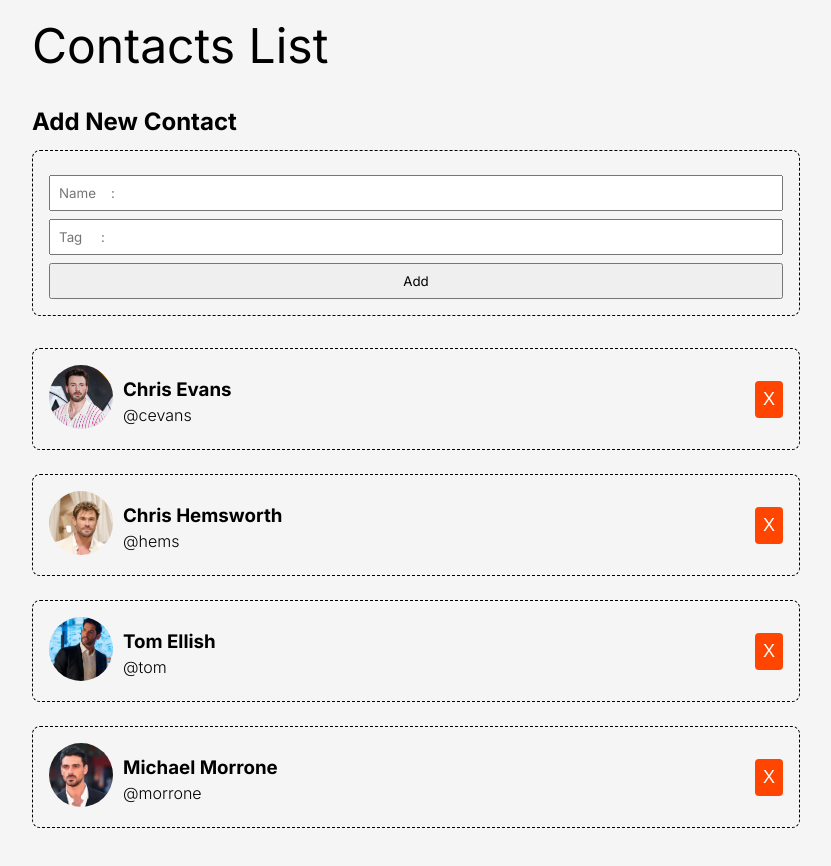
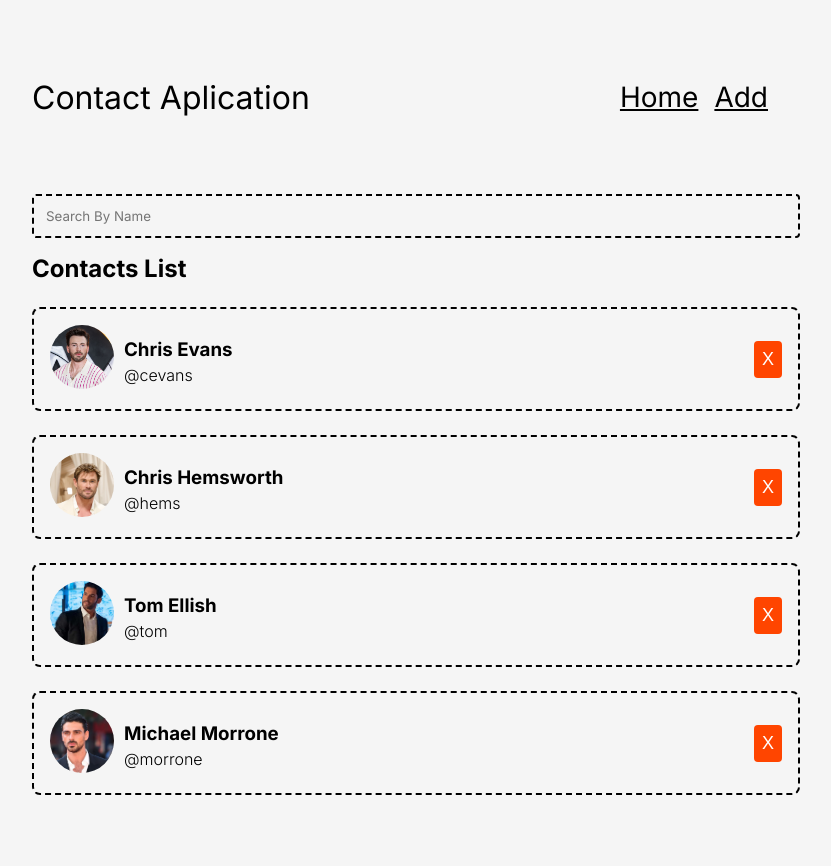
Before and after one commit to rizalsuryana/React-Fundamental, a React (Vite) app: page / in a window 1280 px wide. Shown: the whole page, without its empty margins (224-1055 px from the left). After the commit the page ends 835 px from the top, so only its background shows below. Built offline with nearby package versions, Linux system fonts and the light colour scheme.

Commit message:
Menambahkan fitur tambah kontak dan pencarian, serta menerapkan react router

```diff
--- a/package.json
+++ b/package.json
@@ -12,7 +12,8 @@
   "dependencies": {
     "prop-types": "^15.8.1",
     "react": "^18.2.0",
-    "react-dom": "^18.2.0"
+    "react-dom": "^18.2.0",
+    "react-router-dom": "^7.0.2"
   },
   "devDependencies": {
     "@types/react": "^18.2.66",
--- a/src/component/ContactApp.jsx
+++ b/src/component/ContactApp.jsx
@@ -1,67 +1,28 @@
-import React from "react";
-import ContactList from "./ContactList";
-import { getData } from "../utils/data";
-import ContactInput from "./ContactInput";
-
-// const ContactApp = () => {
-//     const contacts = getData();
-
-//     return(
-//         <div className="contact-app">
-//             <h1>Daftar Kontak</h1>
-//             <ContactList contacts={contacts}/>
-
-//         </div>
-//     );
-// }
+import React from 'react';
+import { Route, Routes } from 'react-router-dom';
+import Navigation from './Navigation';
+import HomePage from '../pages/HomePage';
+import AddPage from '../pages/AddPage';
 
 
-// export default ContactApp;
+const ContactApp = () => {
+    return(
+
+        <div className='contact-app'>
+            <header className='contact-app__header'>
+                <h1>Contact Aplication</h1>
+                <Navigation/>
+            </header>
+            <main>
+                <Routes>
+                    <Route path='/' element={<HomePage/>}/>
+                    <Route path='/add' element={<AddPage/>}/>
+                </Routes>
+            </main>
+
+        </div>
+    )
+}
 
 
-class ContactApp extends React.Component {
-    constructor(props) {
-        super(props);
-        this.state ={
-            contacts: getData(),
-        }
-        // menambahkan fungsi / fitur delete
-        this.onDeletehandler = this.onDeletehandler.bind(this);
-        // Add contact
-        this.onAddContactHandler = this.onAddContactHandler.bind(this);
-    }
-    onDeletehandler(id) {
-        const contacts = this.state.contacts.filter(contact => contact.id !== id);
-        this.setState({contacts});
-    }
-
-    onAddContactHandler({name, tag}) {
-        this.setState((prevState)=> {
-            return {
-                contacts: [
-                    ...prevState.contacts,
-                    {
-                        id: +new Date(),
-                        name,
-                        tag,
-                        imageUrl: '/images/default.png',
-                    }
-                ]
-            }
-        });
-    }
-
-    render() {
-        return(
-            <div className="contact-app">
-                <h1>Contacts List</h1>
-                <h2>Add New Contact</h2>
-                <ContactInput addContact={this.onAddContactHandler} />
-                <ContactList contacts={this.state.contacts} onDelete={this.onDeletehandler}/>
-
-            </div>
-        );
-    }
-}
-
 export default ContactApp;
--- /dev/null
+++ b/src/component/Navigation.jsx
@@ -0,0 +1,21 @@
+import React from "react";
+import { Link } from "react-router-dom";
+
+const Navigation = () => {
+    return(
+        <nav className="navigation">
+            <ul>
+                <li>
+                    <Link to='/'>Home</Link>
+
+                    <li>
+                    <Link to='/add'>Add</Link>
+                    </li>
+                </li>
+            </ul>
+        </nav>
+    )
+}
+
+
+export default Navigation;
--- /dev/null
+++ b/src/component/SearchBar.jsx
@@ -0,0 +1,22 @@
+import React from "react";
+import PropTypes from "prop-types";
+
+
+const SearchBar = ({keyword, keywordChange}) =>{
+    return (
+
+        <input
+        className="search-bar"
+        type="text"
+        placeholder="Search By Name"
+        value={keyword}
+        onChange={(event)=> keywordChange(event.target.value)}/>
+    )
+}
+
+SearchBar.propType = {
+    keyword         : PropTypes.string.isRequired,
+    keywordChange   : PropTypes.func.isRequired
+}
+
+export default SearchBar;
--- a/src/index.jsx
+++ b/src/index.jsx
@@ -1,8 +1,16 @@
 import React from "react";
 import { createRoot } from "react-dom/client";
 import ContactApp from "./component/ContactApp";
+import { BrowserRouter } from "react-router-dom";
+
+// styling
 import './style/style.css';
 
 
  const root = createRoot(document.querySelector('#root'));
- root.render(<ContactApp/>);
+ root.render(
+ <BrowserRouter>
+ <ContactApp/>
+ </BrowserRouter>
+
+);
--- /dev/null
+++ b/src/pages/AddPage.jsx
@@ -0,0 +1,26 @@
+import React from "react";
+import { addContact } from "../utils/data";
+import ContactInput from "../component/ContactInput";
+import { useNavigate } from "react-router-dom";
+
+const AddPage = () =>{
+
+    const navigate = useNavigate();
+
+
+
+    const onAddContactHandler = (contact) => {
+        addContact(contact);
+        navigate('/');
+    }
+
+
+    return(
+        <section>
+            <h2>Add Contact</h2>
+            <ContactInput addContact={onAddContactHandler}/>
+        </section>
+    )
+}
+
+export default AddPage;
--- /dev/null
+++ b/src/pages/HomePage.jsx
@@ -0,0 +1,63 @@
+import React from "react";
+import ContactList from "../component/ContactList";
+import { deleteContact, getContacts } from "../utils/data";
+import SearchBar from "../component/SearchBar";
+
+class HomePage extends React.Component {
+
+    constructor(props) {
+        super(props);
+
+        this.state = {
+            contacts: getContacts(),
+            keyword: '',
+        }
+
+        this.onDeleteHandler = this.onDeleteHandler.bind(this);
+        this.onKeywordChangeHandler = this.onKeywordChangeHandler.bind(this);
+    }
+
+    onDeleteHandler(id) {
+        deleteContact(id);
+
+        // update contact state from data.js
+        this.setState(()=> {
+            return{
+                contacts: getContacts(),
+            }
+        });
+
+    }
+
+    onKeywordChangeHandler(keyword) {
+        this.setState(()=>{
+            return{
+                keyword,
+            }
+        });
+    }
+
+    render () {
+
+        // filter kontak
+        const contacts =this.state.contacts.filter((contact)=>{
+            return contact.name.toLowerCase().includes(
+                this.state.keyword.toLowerCase()
+            );
+        });
+
+
+
+
+        return(
+            <section>
+                <SearchBar keyword={this.state.keyword} keywordChange={this.onKeywordChangeHandler}/>
+                <h2> Contacts List </h2>
+                <ContactList contacts={contacts} onDelete={this.onDeleteHandler}/>
+            </section>
+        )
+    }
+}
+
+
+export default HomePage;
--- a/src/style/style.css
+++ b/src/style/style.css
@@ -1,4 +1,4 @@
-*{
+* {
     padding: 0;
     margin: 0;
     box-sizing: border-box;
@@ -19,23 +19,35 @@
     padding: 16px;
   }
 
-.contact-app h1 {
+  .contact-app__header {
+    display: flex;
+    align-items: center;
+    padding: 32px 0;
+  }
+
+  .contact-app__header h1 {
     font-weight: normal;
-    font-size: 48px;
-    margin-bottom: 32px;
+    font-size: 32px;
+    flex: 1;
+  }
+
+  .navigation ul li {
+    display: inline-block;
+    padding: 16px;
+  }
+
+  .navigation ul li a {
+    font-size: 28px;
+    color: black;
   }
 
   .contact-item {
     display: flex;
     align-items: center;
     margin: 24px 0;
-    border: 1px dashed black;
+    border: 2px dashed black;
     padding: 16px;
     border-radius: 8px;
-    -webkit-border-radius: 8px;
-    -moz-border-radius: 8px;
-    -ms-border-radius: 8px;
-    -o-border-radius: 8px;
   }
 
 .contact-item__image img{
@@ -97,3 +109,14 @@
     padding: 8px;
     font-family: 'Inter', sans-serif;
   }
+
+  .search-bar {
+    display: block;
+    width: 100%;
+    margin: 16px 0;
+    padding: 12px;
+    background-color: transparent;
+    font-family: 'Inter', sans-serif;
+    border: 2px dashed black;
+    border-radius: 4px;
+  }
--- a/src/utils/data.js
+++ b/src/utils/data.js
@@ -1,5 +1,4 @@
-const getData = () => {
-    return [
+let contacts = [
         {
             id      : 1,
             name    : 'Chris Evans',
@@ -24,7 +23,19 @@
             tag     : 'morrone',
             imageUrl: '/images/morrone.jpg',
         },
-    ];
-}
+    ]
 
-export {getData};
+// new
+function getContacts() {
+    return contacts;
+  }
+
+  function addContact(contact) {
+    contacts = [...contacts, { id: +new Date(), imageUrl: '/images/default.jpg', ...contact }];
+  }
+
+  function deleteContact(id) {
+    contacts = contacts.filter((contact) => contact.id !== id);
+  }
+
+  export { getContacts, addContact, deleteContact };
```
Also changed, not shown: 1 other file (tests, documents, lock files or other folders). Lines whose indentation alone changed are shown as unchanged.
